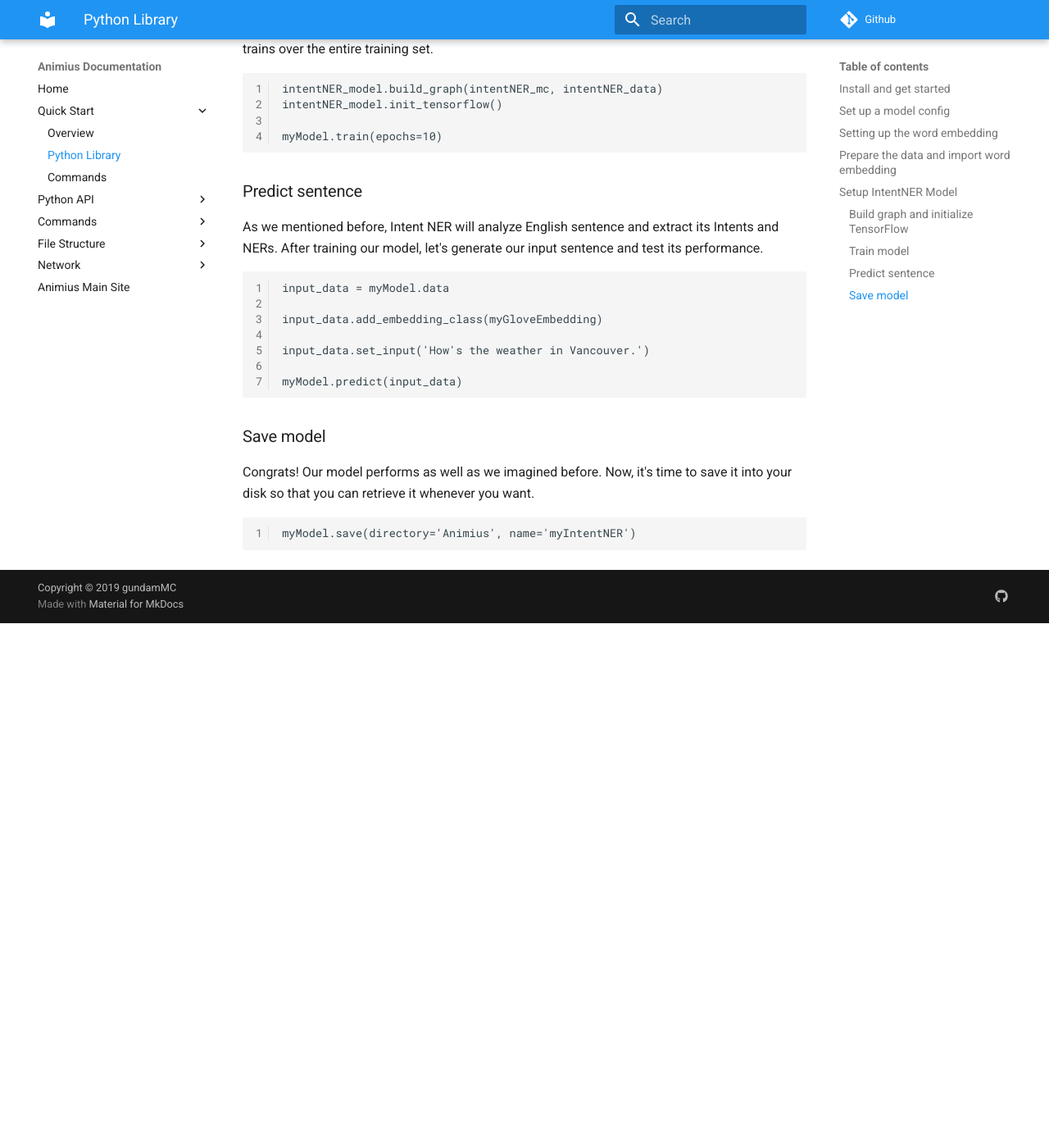
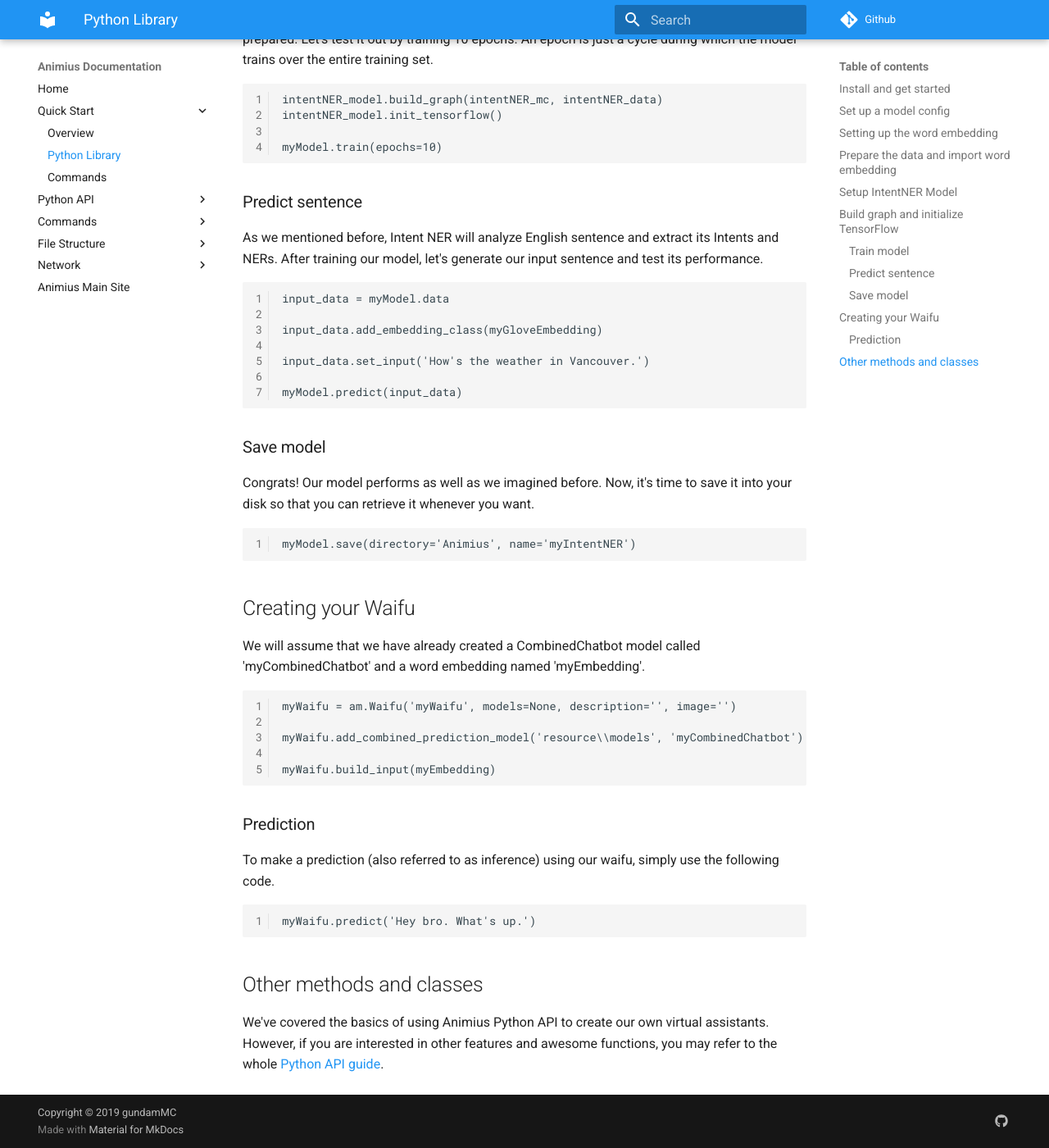
Before and after one commit to gundamMC/animius, an MkDocs documentation site: the page built from docs/quick start/python.md, in a window 1280 px wide and 1400 px high, scrolled down 2370 px. Shown: the whole window at 82% size. Built offline with MkDocs 1.6.1 and Material for MkDocs 9.7.7, drawn with Linux system fonts in a browser that asks for light colours; comment, search, counter and statistics services are not loaded; before the commit the page ends 3130 px from its top, so only the background shows below that.

Commit message:
Update Python API guide.
Signed-off-by: xAsiimov <admin@xasiimov.com>

````diff
--- a/docs/quick start/python.md
+++ b/docs/quick start/python.md
@@ -79,7 +79,7 @@
 myModel = am.IntentNER.IntentNERModel()
 ```
 
-### Build graph and initialize TensorFlow
+## Build graph and initialize TensorFlow
 
 TensorFlow uses a dataflow graph to represent your computation in terms of the dependencies between individual operations.
 In order to train our model, let's build its graph and initialize TensorFlow sessions and datasets.
@@ -125,3 +125,28 @@
 ```
 myModel.save(directory='Animius', name='myIntentNER')
 ```
+
+## Creating your Waifu
+
+We will assume that we have already created a CombinedChatbot model called 'myCombinedChatbot' and a word embedding named 'myEmbedding'.
+
+```
+myWaifu = am.Waifu('myWaifu', models=None, description='', image='')
+
+myWaifu.add_combined_prediction_model('resource\\models', 'myCombinedChatbot')
+
+myWaifu.build_input(myEmbedding)
+```
+
+### Prediction
+
+To make a prediction (also referred to as inference) using our waifu, simply use the following code.
+
+```
+myWaifu.predict('Hey bro. What's up.')
+```
+
+## Other methods and classes
+
+We've covered the basics of using Animius Python API to create our own virtual assistants.
+However, if you are interested in other features and awesome functions, you may refer to the whole [Python API guide](https://gundammc.github.io/animius/python/am/).
````
Also changed, not shown: docs/index.md (+1 -1 lines).
